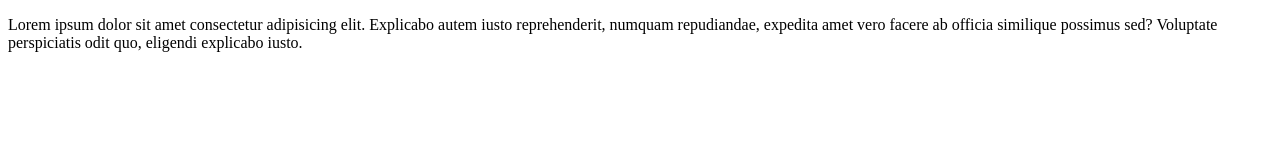
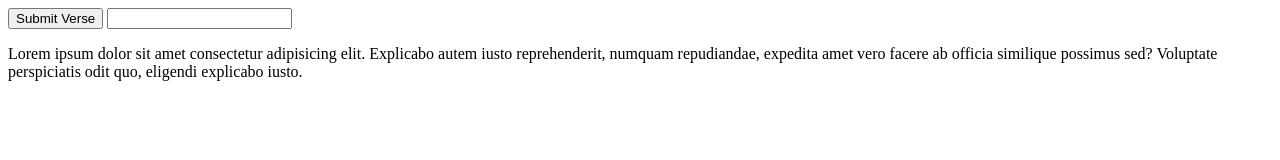
Before and after one commit to nicholasarias/Starter-Site, a plain HTML site: page index.html in a window 1280 px wide. Drawn offline with Linux system fonts and the light colour scheme.

Commit message:
Added a button

```diff
--- a/index.html
+++ b/index.html
@@ -7,7 +7,8 @@
 
 </head>
 <body>
-
+<button onclick="submitverse()">Submit Verse</button>
+<input type="text">
 
     <p>Lorem ipsum dolor sit amet consectetur adipisicing elit. Explicabo autem iusto reprehenderit, numquam repudiandae, expedita amet vero facere ab officia similique possimus sed? Voluptate perspiciatis odit quo, eligendi explicabo iusto.</p>
 
```
